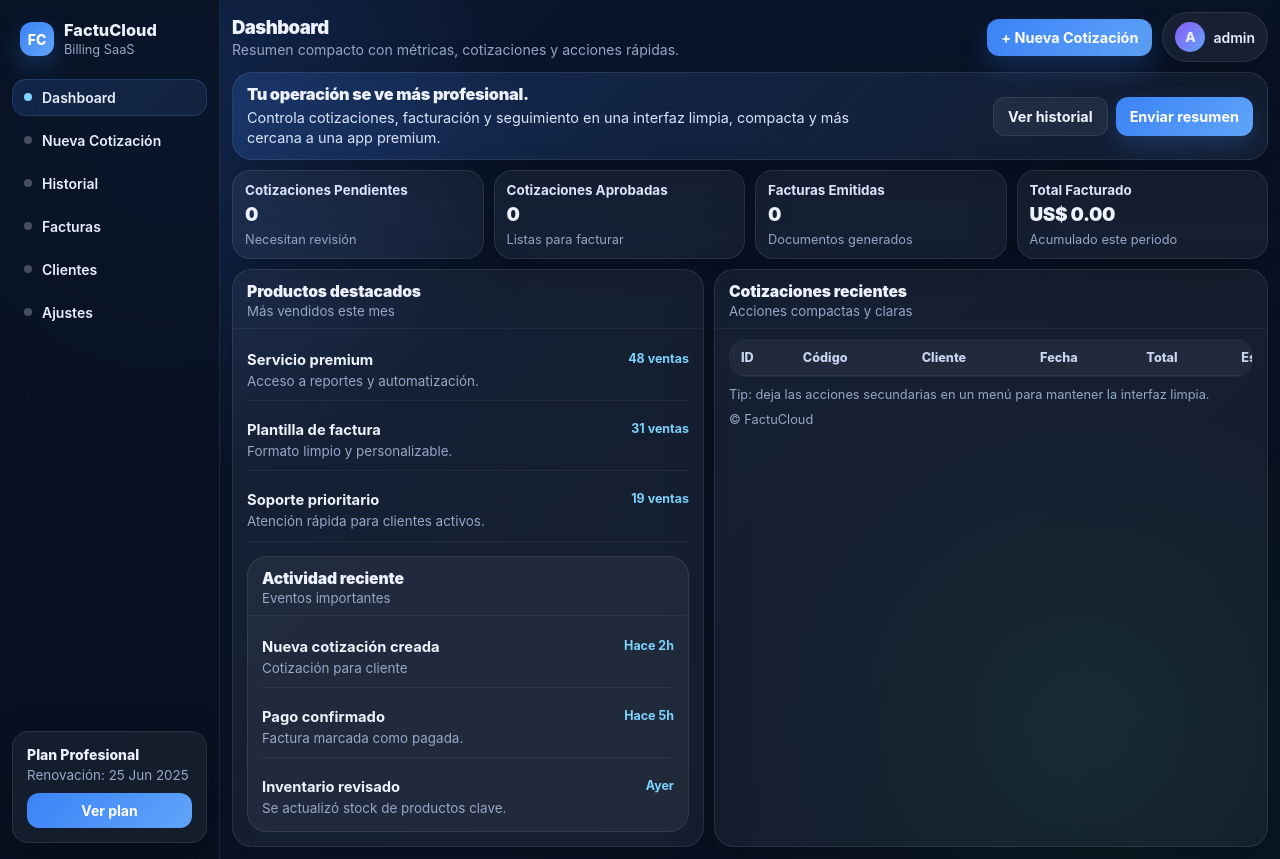
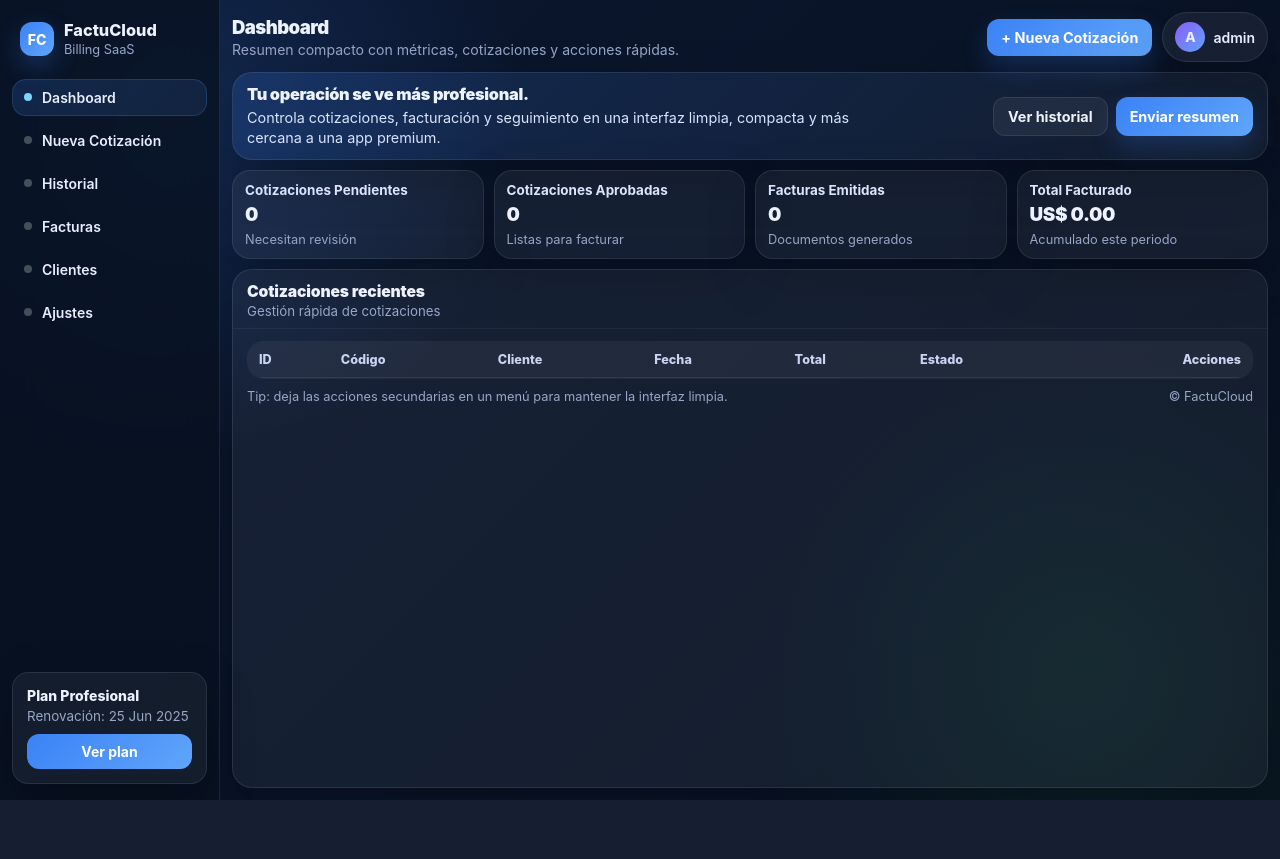
Before and after one commit to william100406/app_cotizacion, a Flask app: page / in a window 1280 px wide. After the commit the page ends 800 px from the top, so only its background shows below. Run offline with Flask 3, Linux system fonts and the light colour scheme; the visitor is signed in with stand-in values (Sample User, id 1); data comes from the database, SQL or seed files in the repository; data that the repository does not hold is empty; some libraries are stand-ins or nearby versions.

Commit message:
agregué cambios en la página

```diff
--- a/templates/index.html
+++ b/templates/index.html
@@ -11,7 +11,6 @@
       --bg:#081120;
       --bg-2:#0b1730;
       --panel: rgba(255,255,255,.05);
-      --panel-2: rgba(255,255,255,.08);
       --border: rgba(255,255,255,.09);
       --text:#eef2ff;
       --muted:#98a6c7;
@@ -20,7 +19,6 @@
       --success:#22c55e;
       --warning:#fbbf24;
       --shadow: 0 18px 50px rgba(0,0,0,.24);
-      --radius:18px;
     }
 
     *{
@@ -42,7 +40,7 @@
         linear-gradient(135deg, var(--bg-2), var(--bg));
       color:var(--text);
       font-size:14px;
-      overflow:hidden;
+      overflow:auto;
     }
 
     .app{
@@ -184,7 +182,7 @@
       display:flex;
       flex-direction:column;
       padding:12px;
-      overflow:hidden;
+      overflow:auto;
       min-width:0;
     }
 
@@ -346,11 +344,10 @@
 
     .content{
       display:grid;
-      grid-template-columns: .92fr 1.08fr;
+      grid-template-columns:1fr;
       gap:10px;
+      flex:1;
       min-height:0;
-      flex:1;
-      align-items:stretch;
     }
 
     .card{
@@ -386,52 +383,6 @@
 
     .card-body{
       padding:12px 14px 14px;
-    }
-
-    .grid-two{
-      display:grid;
-      grid-template-columns:1fr;
-      gap:10px;
-    }
-
-    .mini-list{
-      display:flex;
-      flex-direction:column;
-      gap:10px;
-    }
-
-    .list-item{
-      display:flex;
-      align-items:flex-start;
-      justify-content:space-between;
-      gap:10px;
-      padding:10px 0;
-      border-bottom:1px solid rgba(255,255,255,.05);
-    }
-
-    .list-item:last-child{
-      border-bottom:none;
-      padding-bottom:0;
-    }
-
-    .list-item strong{
-      display:block;
-      font-size:.92rem;
-      margin-bottom:3px;
-    }
-
-    .list-item span{
-      color:var(--muted);
-      font-size:.84rem;
-      line-height:1.35;
-    }
-
-    .time{
-      color:#7dd3fc;
-      font-size:.78rem;
-      font-weight:700;
-      white-space:nowrap;
-      flex:0 0 auto;
     }
 
     .table-wrap{
@@ -544,43 +495,17 @@
       flex-wrap:wrap;
     }
 
-    @media (max-width: 1200px){
-      .content{
-        grid-template-columns:1fr;
-      }
-    }
-
     @media (max-width: 980px){
-      body{
-        overflow:auto;
-      }
-
-      .app{
-        min-height:auto;
-      }
-
       .sidebar{
         display:none;
-      }
-
-      .main{
-        overflow:visible;
       }
 
       .kpis{
         grid-template-columns: repeat(2, minmax(0, 1fr));
       }
-
-      .content{
-        grid-template-columns:1fr;
-      }
     }
 
     @media (max-width: 640px){
-      body{
-        overflow:auto;
-      }
-
       .main{
         padding:10px;
       }
@@ -715,76 +640,12 @@
         <div class="card">
           <div class="card-header">
             <div>
-              <h4>Productos destacados</h4>
-              <div class="hint">Más vendidos este mes</div>
-            </div>
-          </div>
-          <div class="card-body mini-list">
-            <div class="list-item">
-              <div>
-                <strong>Servicio premium</strong>
-                <span>Acceso a reportes y automatización.</span>
-              </div>
-              <div class="time">48 ventas</div>
-            </div>
-            <div class="list-item">
-              <div>
-                <strong>Plantilla de factura</strong>
-                <span>Formato limpio y personalizable.</span>
-              </div>
-              <div class="time">31 ventas</div>
-            </div>
-            <div class="list-item">
-              <div>
-                <strong>Soporte prioritario</strong>
-                <span>Atención rápida para clientes activos.</span>
-              </div>
-              <div class="time">19 ventas</div>
-            </div>
-
-            <div class="card" style="box-shadow:none; margin-top:4px;">
-              <div class="card-header">
-                <div>
-                  <h4>Actividad reciente</h4>
-                  <div class="hint">Eventos importantes</div>
-                </div>
-              </div>
-              <div class="card-body mini-list">
-                <div class="list-item">
-                  <div>
-                    <strong>Nueva cotización creada</strong>
-                    <span>Cotización para {{ cotizaciones[0].cliente if cotizaciones else "cliente" }}</span>
-                  </div>
-                  <div class="time">Hace 2h</div>
-                </div>
-                <div class="list-item">
-                  <div>
-                    <strong>Pago confirmado</strong>
-                    <span>Factura marcada como pagada.</span>
-                  </div>
-                  <div class="time">Hace 5h</div>
-                </div>
-                <div class="list-item">
-                  <div>
-                    <strong>Inventario revisado</strong>
-                    <span>Se actualizó stock de productos clave.</span>
-                  </div>
-                  <div class="time">Ayer</div>
-                </div>
-              </div>
-            </div>
-          </div>
-        </div>
-
-        <div class="card">
-          <div class="card-header">
-            <div>
               <h4>Cotizaciones recientes</h4>
-              <div class="hint">Acciones compactas y claras</div>
+              <div class="hint">Gestión rápida de cotizaciones</div>
             </div>
           </div>
 
-          <div class="card-body" style="padding-top:10px;">
+          <div class="card-body">
             <div class="table-wrap">
               <table>
                 <thead>
```
